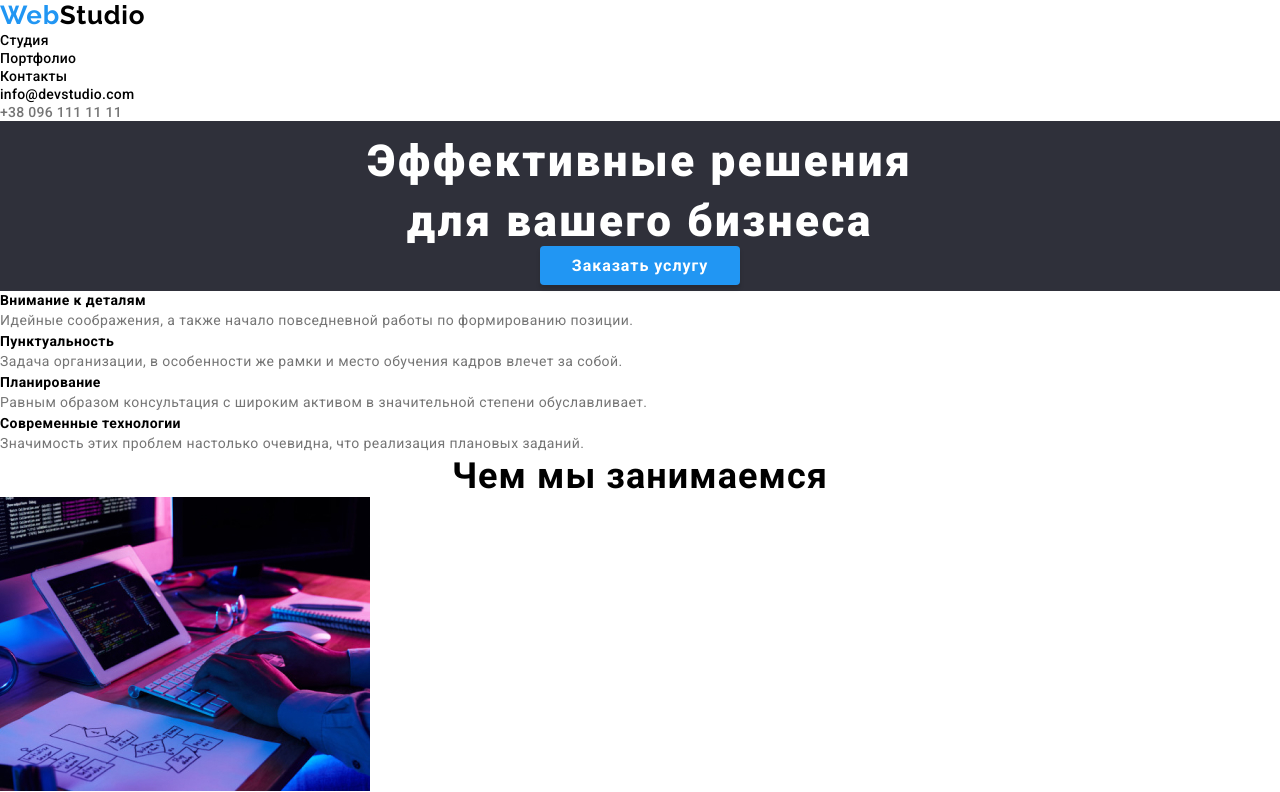
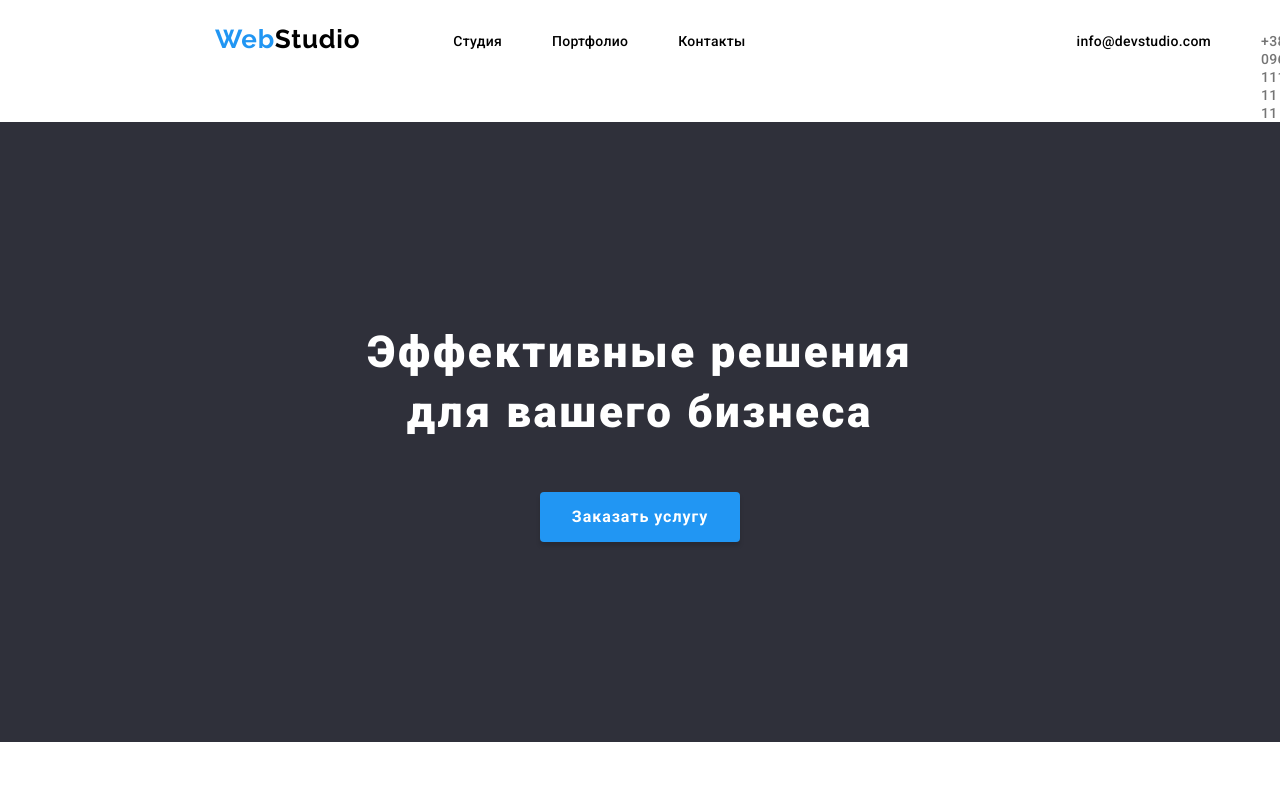
Before and after one commit to danil250405/goit-markup-hw-02, a plain HTML site: page index.html in a window 1280 px wide. Shown: the top 792 px of the page. Drawn offline with Linux system fonts and the light colour scheme.

Commit message:
Начал делать FlexBox

```diff
--- a/css/style.css
+++ b/css/style.css
@@ -2,6 +2,9 @@
   padding: 0;
   margin: 0;
   border: 0;
+}
+ul {
+  list-style-type: none;
 }
 a {
   text-decoration: none;
@@ -11,6 +14,21 @@ a:hover {
 }
 :root {
   --hover-color: #2196f3;
+}
+.nav-header {
+  display: flex;
+  align-items: flex-start;
+}
+.logo-header {
+  margin: 24px 0 25px 215px;
+}
+.nav-list {
+  display: flex;
+  margin-top: 32px;
+}
+.contacts-header {
+  display: flex;
+  margin-top: 32px;
 }
 
 .text-studio {
@@ -22,6 +40,7 @@ a:hover {
   line-height: 16px;
   letter-spacing: 0.02em;
   text-align: left;
+  margin: 0 50px 0 93px;
 }
 
 .text-portfolio {
@@ -43,6 +62,7 @@ a:hover {
   line-height: 16px;
   letter-spacing: 0.02em;
   text-align: left;
+  margin: 0 0px 0 50px;
 }
 
 .mail-header {
@@ -54,6 +74,7 @@ a:hover {
   line-height: 16px;
   letter-spacing: 0.02em;
   text-align: left;
+  margin: 0 50px 0 331px;
 }
 .tel-header {
   font-family: "Roboto", sans-serif;
@@ -67,14 +88,13 @@ a:hover {
 }
 .first-info {
   background-color: #2f303a;
-  padding: 10px 0;
   text-align: center;
+  padding: 200px 0;
 }
 .zagolovok {
   color: #ffffff;
   font-family: "Roboto", sans-serif;
   font-size: 44px;
-  font-style: normal;
   font-weight: 900;
   line-height: 60px;
   letter-spacing: 0.06em;
@@ -94,6 +114,7 @@ a:hover {
   font-weight: 700;
   line-height: 30px;
   letter-spacing: 0.06em;
+  margin-top: 50px;
 }
 
 .studio-header {
@@ -122,7 +143,10 @@ a:hover {
   opacity: 0;
   position: absolute;
 }
-
+.list-ossobenosti {
+  display: flex;
+  margin: 94px 215px 0 215px;
+}
 .detali {
   font-family: "Roboto", sans-serif;
   font-size: 14px;
@@ -207,6 +231,7 @@ a:hover {
   line-height: 42px;
   letter-spacing: 0.03em;
   text-align: center;
+  margin-top: 94px;
 }
 .team {
   font-family: "Roboto", sans-serif;
@@ -406,3 +431,7 @@ a:hover {
 
   color: #757575;
 }
+/*FLEXBOX*/ /*FLEXBOX*/ /*FLEXBOX*/ /*FLEXBOX*/ /*FLEXBOX*/ /*FLEXBOX*/ /*FLEXBOX*/
+/*FLEXBOX*/ /*FLEXBOX*/ /*FLEXBOX*/ /*FLEXBOX*/ /*FLEXBOX*/ /*FLEXBOX*/ /*FLEXBOX*/
+/*FLEXBOX*/ /*FLEXBOX*/ /*FLEXBOX*/ /*FLEXBOX*/ /*FLEXBOX*/ /*FLEXBOX*/ /*FLEXBOX*/
+/*FLEXBOX*/ /*FLEXBOX*/ /*FLEXBOX*/ /*FLEXBOX*/ /*FLEXBOX*/ /*FLEXBOX*/ /*FLEXBOX*/
--- a/index.html
+++ b/index.html
@@ -13,19 +13,19 @@
   </head>
   <body>
     <header class="header">
-      <nav>
-        <a href="./index.html" lang="en"
+      <nav class="nav-header">
+        <a href="./index.html" lang="en" class="logo-header"
           ><span class="web-header">Web</span
           ><span class="studio-header">Studio</span>
         </a>
-        <ul>
+        <ul class="nav-list">
           <li><a href="#" class="text-studio"> Студия</a></li>
           <li>
             <a href="./portfolio.html" class="text-portfolio"> Портфолио</a>
           </li>
           <li><a href="#" class="text-contact"> Контакты </a></li>
         </ul>
-        <ul>
+        <ul class="contacts-header">
           <li>
             <a href="mailto:info@devstudio.com" class="mail-header"
               >info@devstudio.com</a
@@ -43,7 +43,7 @@
           Эффективные решения <br />
           для вашего бизнеса
         </h1>
-        <a href="" class="zakaz">Заказать услугу</a>
+        <button href="" class="zakaz">Заказать услугу</button>
       </section>
       <section>
         <h2 class="ossobenosti">Особености</h2>
```
